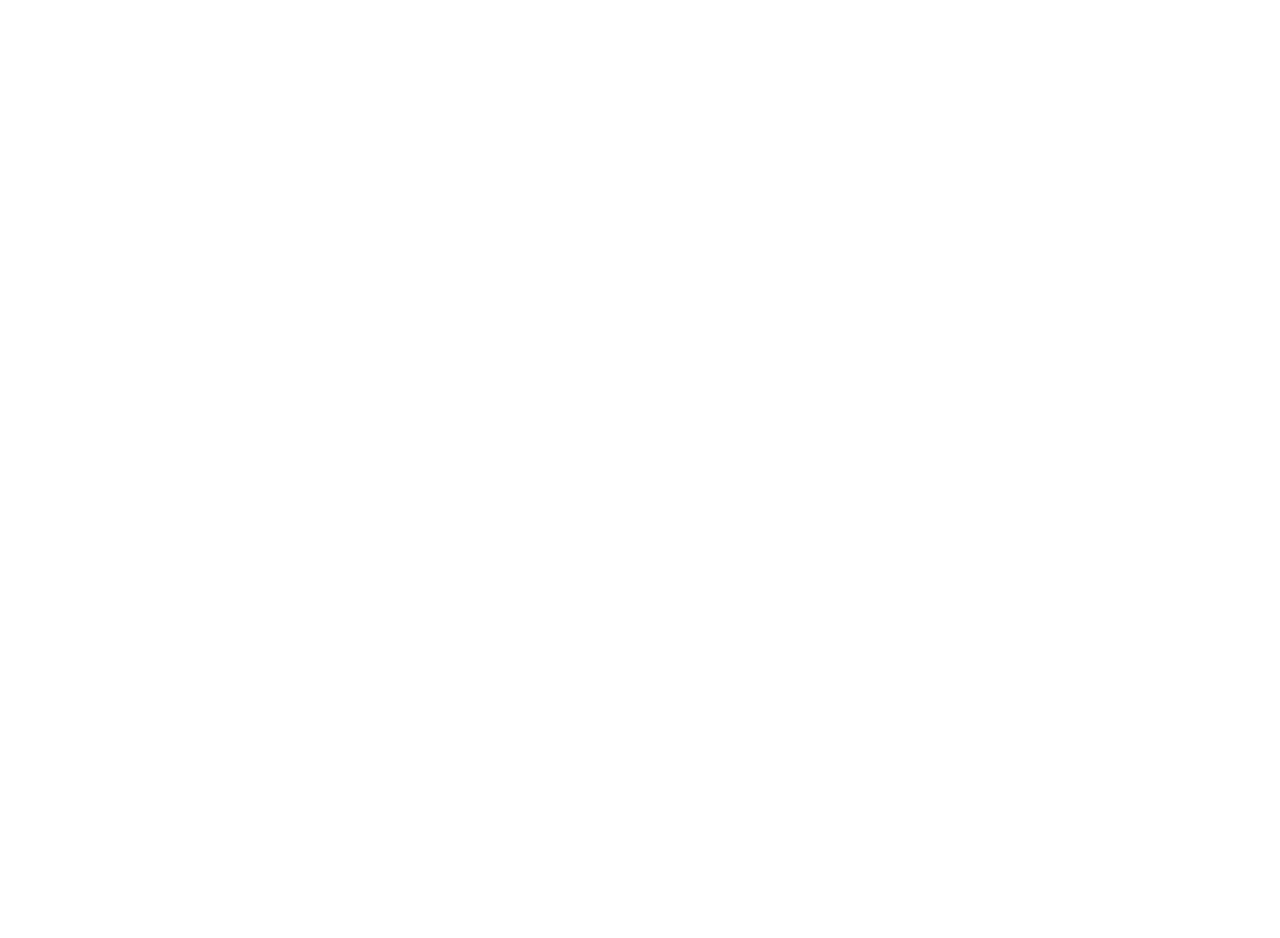
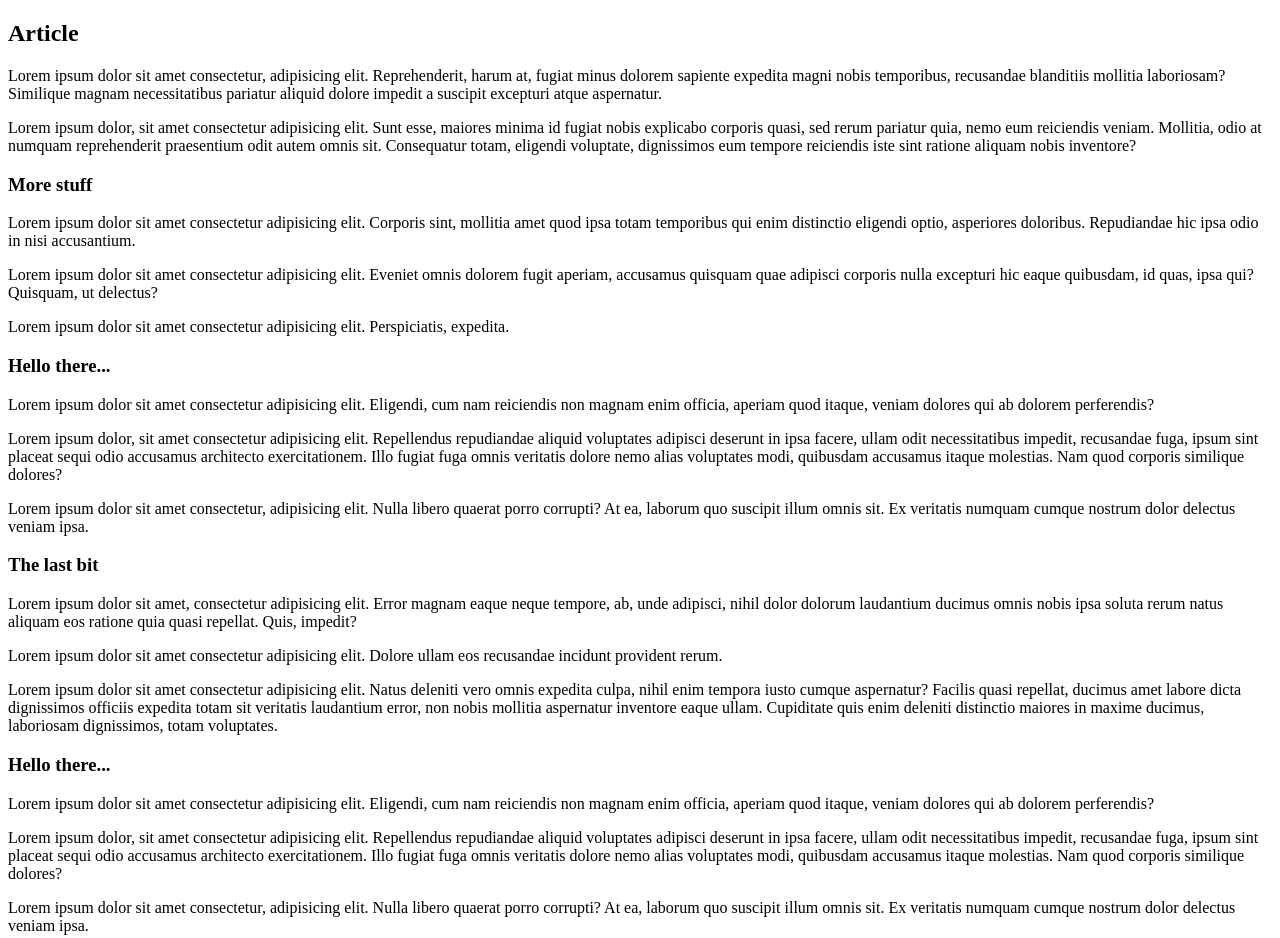
Before and after one commit to fillahalfatih/progress-bar, a plain HTML site: page index.html in a window 1280 px wide. Before the commit the page ends 800 px from the top, so only its background shows below. Drawn offline with Linux system fonts and the light colour scheme.

Commit message:
Add content

```diff
--- a/index.html
+++ b/index.html
@@ -8,6 +8,46 @@
     <link rel="stylesheet" href="style.css">
 </head>
 <body>
+    <section>
+        <h2>Article</h2>
+
+        <p>Lorem ipsum dolor sit amet consectetur, adipisicing elit. Reprehenderit, harum at, fugiat minus dolorem sapiente expedita magni nobis temporibus, recusandae blanditiis mollitia laboriosam? Similique magnam necessitatibus pariatur aliquid dolore impedit a suscipit excepturi atque aspernatur.</p>
+
+        <p>Lorem ipsum dolor, sit amet consectetur adipisicing elit. Sunt esse, maiores minima id fugiat nobis explicabo corporis quasi, sed rerum pariatur quia, nemo eum reiciendis veniam. Mollitia, odio at numquam reprehenderit praesentium odit autem omnis sit. Consequatur totam, eligendi voluptate, dignissimos eum tempore reiciendis iste sint ratione aliquam nobis inventore?</p>
+
+        <h3>More stuff</h3>
+
+        <p>Lorem ipsum dolor sit amet consectetur adipisicing elit. Corporis sint, mollitia amet quod ipsa totam temporibus qui enim distinctio eligendi optio, asperiores doloribus. Repudiandae hic ipsa odio in nisi accusantium.</p>
+
+        <p>Lorem ipsum dolor sit amet consectetur adipisicing elit. Eveniet omnis dolorem fugit aperiam, accusamus quisquam quae adipisci corporis nulla excepturi hic eaque quibusdam, id quas, ipsa qui? Quisquam, ut delectus?</p>
+
+        <p>Lorem ipsum dolor sit amet consectetur adipisicing elit. Perspiciatis, expedita.</p>
+
+        <h3>Hello there...</h3>
+
+        <p>Lorem ipsum dolor sit amet consectetur adipisicing elit. Eligendi, cum nam reiciendis non magnam enim officia, aperiam quod itaque, veniam dolores qui ab dolorem perferendis?</p>
+
+        <p>Lorem ipsum dolor, sit amet consectetur adipisicing elit. Repellendus repudiandae aliquid voluptates adipisci deserunt in ipsa facere, ullam odit necessitatibus impedit, recusandae fuga, ipsum sint placeat sequi odio accusamus architecto exercitationem. Illo fugiat fuga omnis veritatis dolore nemo alias voluptates modi, quibusdam accusamus itaque molestias. Nam quod corporis similique dolores?</p>
+
+        <p>Lorem ipsum dolor sit amet consectetur, adipisicing elit. Nulla libero quaerat porro corrupti? At ea, laborum quo suscipit illum omnis sit. Ex veritatis numquam cumque nostrum dolor delectus veniam ipsa.</p>
+
+        <h3>The last bit</h3>
+
+        <p>Lorem ipsum dolor sit amet, consectetur adipisicing elit. Error magnam eaque neque tempore, ab, unde adipisci, nihil dolor dolorum laudantium ducimus omnis nobis ipsa soluta rerum natus aliquam eos ratione quia quasi repellat. Quis, impedit?</p>
+
+        <p>Lorem ipsum dolor sit amet consectetur adipisicing elit. Dolore ullam eos recusandae incidunt provident rerum.</p>
+
+        <p>Lorem ipsum dolor sit amet consectetur adipisicing elit. Natus deleniti vero omnis expedita culpa, nihil enim tempora iusto cumque aspernatur? Facilis quasi repellat, ducimus amet labore dicta dignissimos officiis expedita totam sit veritatis laudantium error, non nobis mollitia aspernatur inventore eaque ullam. Cupiditate quis enim deleniti distinctio maiores in maxime ducimus, laboriosam dignissimos, totam voluptates.</p>
+
+        <h3>Hello there...</h3>
+
+        <p>Lorem ipsum dolor sit amet consectetur adipisicing elit. Eligendi, cum nam reiciendis non magnam enim officia, aperiam quod itaque, veniam dolores qui ab dolorem perferendis?</p>
+
+        <p>Lorem ipsum dolor, sit amet consectetur adipisicing elit. Repellendus repudiandae aliquid voluptates adipisci deserunt in ipsa facere, ullam odit necessitatibus impedit, recusandae fuga, ipsum sint placeat sequi odio accusamus architecto exercitationem. Illo fugiat fuga omnis veritatis dolore nemo alias voluptates modi, quibusdam accusamus itaque molestias. Nam quod corporis similique dolores?</p>
+
+        <p>Lorem ipsum dolor sit amet consectetur, adipisicing elit. Nulla libero quaerat porro corrupti? At ea, laborum quo suscipit illum omnis sit. Ex veritatis numquam cumque nostrum dolor delectus veniam ipsa.</p>
+    </section>
+    <div id="progress-bar"></div>
     <script src="app.js"></script>
 </body>
 </html>
```
